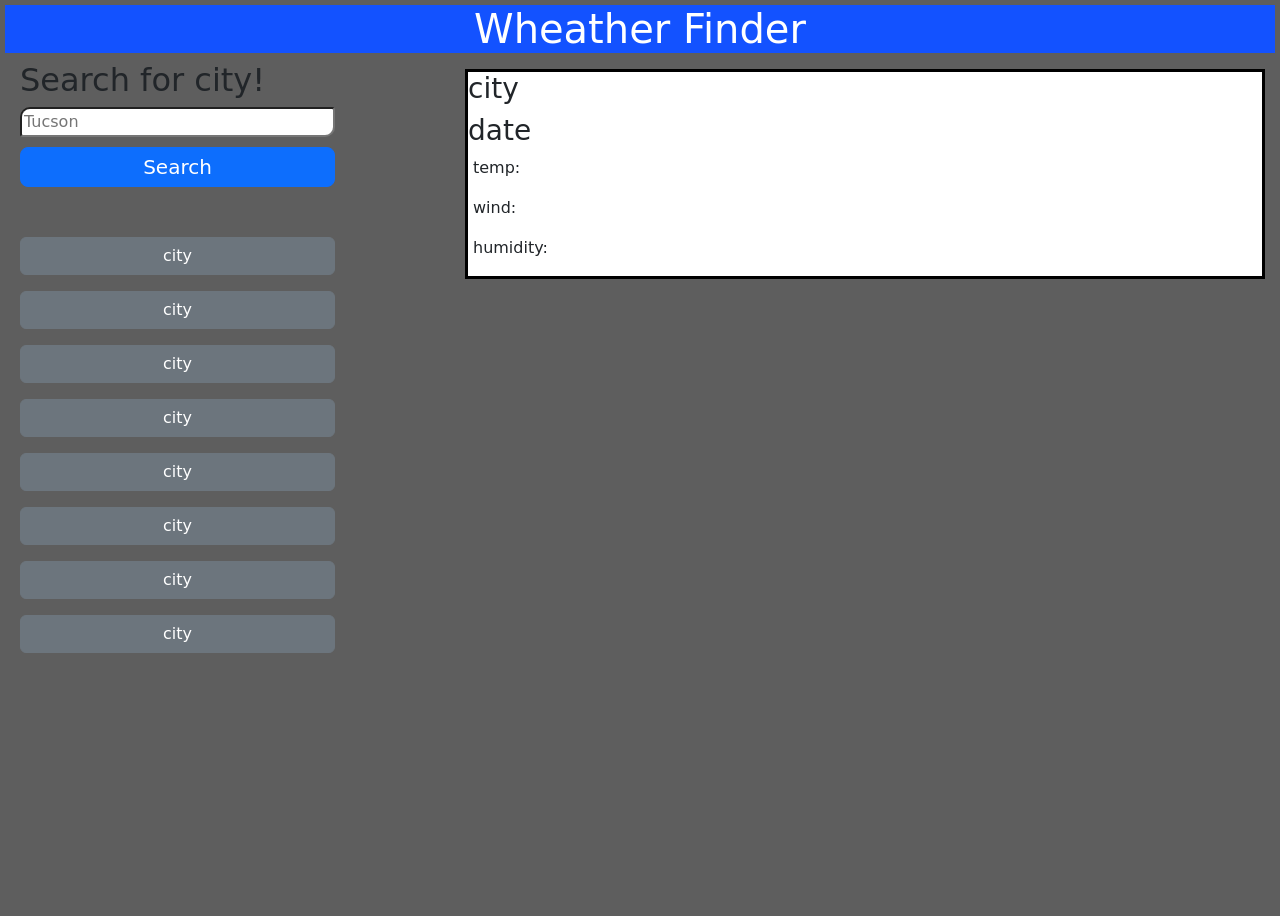
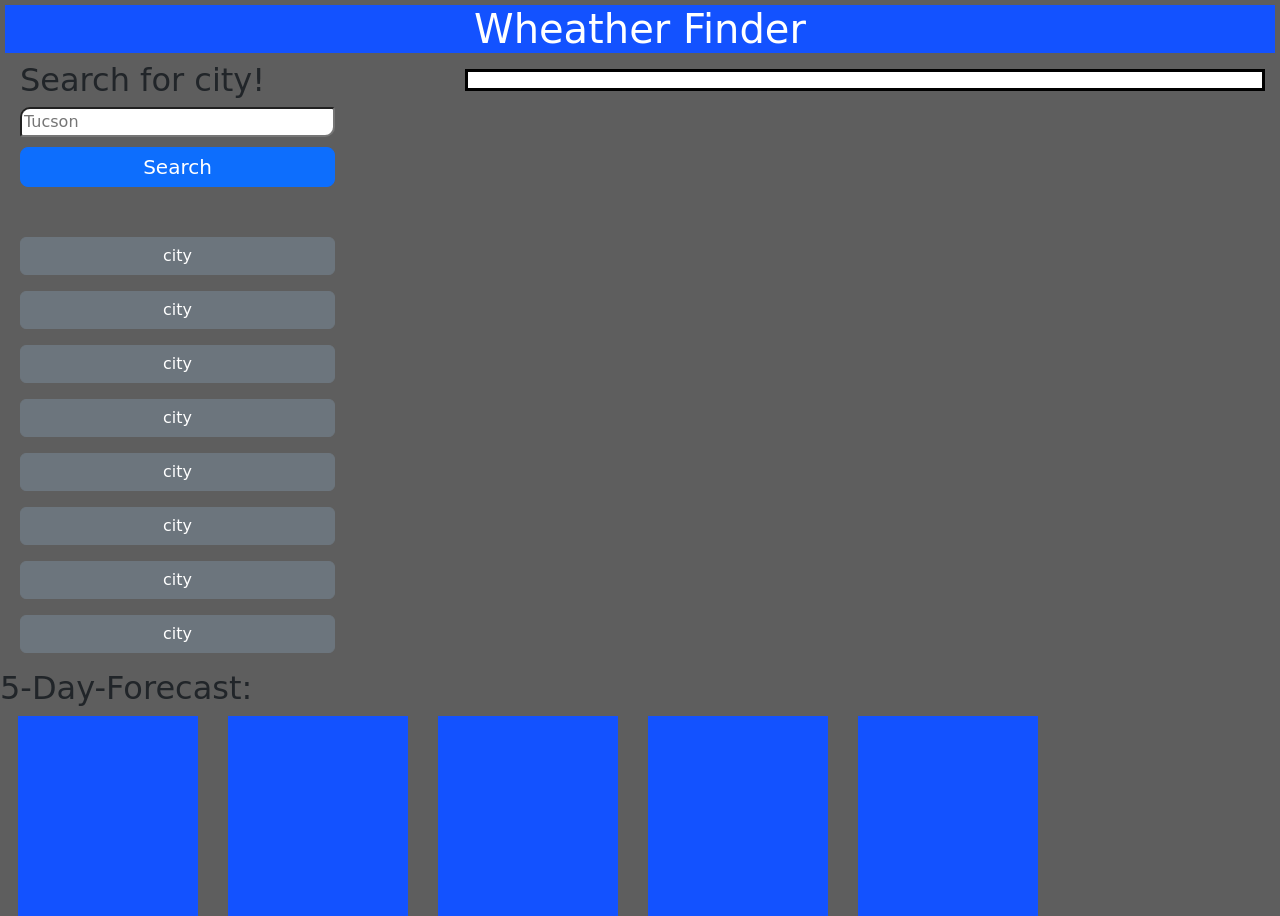
Before and after one commit to TinyTiim/Weather-Finder, a plain HTML site: page index.html in a window 1280 px wide. Shown: the top 916 px of the page. Before the commit the page ends 800 px from the top, so only its background shows below. Drawn offline with nearby package versions, Linux system fonts and the light colour scheme; a web font is replaced by a local one.

Commit message:
added my js to try and get the 5-day forcast working

```diff
--- a/assets/script.js
+++ b/assets/script.js
@@ -1,3 +1,4 @@
+
 dayjs.extend(window.dayjs_plugin_utc);
 dayjs.extend(window.dayjs_plugin_timezone);
 
@@ -10,7 +11,11 @@ var date =document.querySelector("#city-date");
 var temp =document.querySelector("#temp");
 var wind =document.querySelector("#wind");
 var humidity=document.querySelector("#humidity");
-
+var cityForecast=document.querySelector("#city-forecast");
+var date1 =document.querySelector("#day1");
+var temp1 =document.querySelector("#temp1");
+var wind1 =document.querySelector("#wind1");
+var hum1 =document.querySelector("#hum1");
 
 
 const history = [];
@@ -21,6 +26,7 @@ button.addEventListener("click",function(){
 fetch("https://api.openweathermap.org/data/2.5/weather?q="+inputValue.value+"&appid="+apiKey+"&units=imperial")
 .then(response => response.json())
 .then(data => {
+
     var nameValue =data['name'];
     var tempValue = data['main']['temp'];
     var windValue = data['wind']['speed'];
@@ -28,12 +34,42 @@ fetch("https://api.openweathermap.org/data/2.5/weather?q="+inputValue.value+"&ap
     var dayjs_plugin_timezoneValue= data['sys']['timezone'];
 
 
-    cityname.innerHTML=nameValue;
-    temp.innerHTML="Temp: "+tempValue+ "°F";
+
+    cityname.innerHTML = nameValue;
+    temp.innerHTML ="Temp: " + tempValue + "°F";
     wind.innerHTML="Wind: "+windValue;
     humidity.innerHTML="Humidity: "+humidityValue;
     timezone = dayjs_plugin_timezoneValue;
+    date.innerHTML = dayjs().format('M/D/YYYY');;
+
+
+
+
+
 })
 
 
 })
+
+
+    button.addEventListener("click",function(){
+        fetch("api.openweathermap.org/data/2.5/forecast?q="+inputValue.value+"&appid="+apiKey+"&units=imperial")
+        .then(response => response.json())
+        .then(data => {
+
+
+            var tempValue = data['main']['temp'];
+            var windValue = data['wind']['speed'];
+            var humidityValue = data['main']['humidity'];
+            var dayjs_plugin_timezoneValue= data['sys']['timezone'];
+
+
+
+
+        temp1.innerHTML ="Temp: " + tempValue + "°F";
+        wind1.innerHTML="Wind: "+windValue;
+        hum1.innerHTML="Humidity: "+humidityValue;
+        timezone = dayjs_plugin_timezoneValue;
+        date1.innerHTML = dayjs().format('M/D/YYYY');;
+        })
+    })
--- a/assets/style.css
+++ b/assets/style.css
@@ -49,11 +49,12 @@ aside {
     border-color: black;
 
 
+
 }
 
  .city-name {
 
-    font-size: 35px;
+    font-size: 50px;
     text-align: left;
     margin-right: 250px;
     margin-bottom: 10;
--- a/index.html
+++ b/index.html
@@ -53,56 +53,56 @@
     <div class="col-sm-3 " style="margin-left: 1270px;">
     <div class="city-index ">
 
-        <div id="city-name" ><h3>city</h3></div><div id="city-date" ><h3>date</h3></div>
+        <div id="city-name" ><h3></h3></div><div id="city-date" ><h3></h3></div>
 
-        <div class="temp mb-3 " id="temp">temp:</div>
+        <div class="temp mb-3 " id="temp"></div>
 
-        <div class="wind mb-3" id="wind">wind:</div>
+        <div class="wind mb-3" id="wind"></div>
 
-        <div class="humidity mb-3"id="humidity">humidity:</div>
+        <div class="humidity mb-3"id="humidity"></div>
 
     </div>
     </div>
     </div>
 
-    <div class="city-forecast">
+    <div id="city-forecast">
         <h2>5-Day-Forecast:</h2>
         <div class="row">
-            <div class="day1 col-1"><h5>day1</h5>
-                <div class="temp mb-3 mt-5">temp:</div>
+            <div class="day1 col-1"id="day1"><h5></h5>
+                <div class="temp mb-3 mt-5"></div>
 
-                <div class="wind mb-3 ">wind:</div>
+                <div class="wind mb-3 "id="wind1" ></div>
 
-                <div class="humidity mb-3">humidity:</div>
+                <div class="humidity mb-3" id="hum1"></div>
             </div>
-            <div class="day2 col-1" ><h5>day2</h5>
-                <div class="temp mb-3 mt-5 ">temp:</div>
+            <div class="day2 col-1"id="day1"><h5></h5>
+                <div class="temp mb-3 mt-5"></div>
 
-                <div class="wind mb-3">wind:</div>
+                <div class="wind mb-3 "id="wind1" ></div>
 
-                <div class="humidity mb-3">humidity:</div>
+                <div class="humidity mb-3" id="hum1"></div>
             </div>
-            <div class="day3 col-1"><h5>day3</h5>
-                <div class="temp mb-3 mt-5 ">temp:</div>
+            <div class="day3 col-1"id="day1"><h5></h5>
+                <div class="temp mb-3 mt-5"></div>
 
-                <div class="wind mb-3">wind:</div>
+                <div class="wind mb-3 "id="wind1" ></div>
 
-                <div class="humidity mb-3">humidity:</div>
+                <div class="humidity mb-3" id="hum1"></div>
             </div>
-            <div class="day4 col-1"><h5>day4</h5>
-                <div class="temp mb-3 mt-5  ">temp:</div>
+            <div class="day4 col-1"id="day1"><h5></h5>
+                <div class="temp mb-3 mt-5"></div>
 
-                <div class="wind mb-3">wind:</div>
+                <div class="wind mb-3 "id="wind1" ></div>
 
-                <div class="humidity mb-3">humidity:</div>
+                <div class="humidity mb-3" id="hum1"></div>
 
             </div>
-            <div class="day5 col-1"><h5>day5</h5>
-                <div class="temp mb-3 mt-5 ">temp:</div>
+            <div class="day5 col-1"id="day1"><h5></h5>
+                <div class="temp mb-3 mt-5"></div>
 
-                <div class="wind mb-3">wind:</div>
+                <div class="wind mb-3 "id="wind1" ></div>
 
-                <div class="humidity mb-3">humidity:</div>
+                <div class="humidity mb-3" id="hum1"></div>
             </div>
           </div>
     </div>
```
